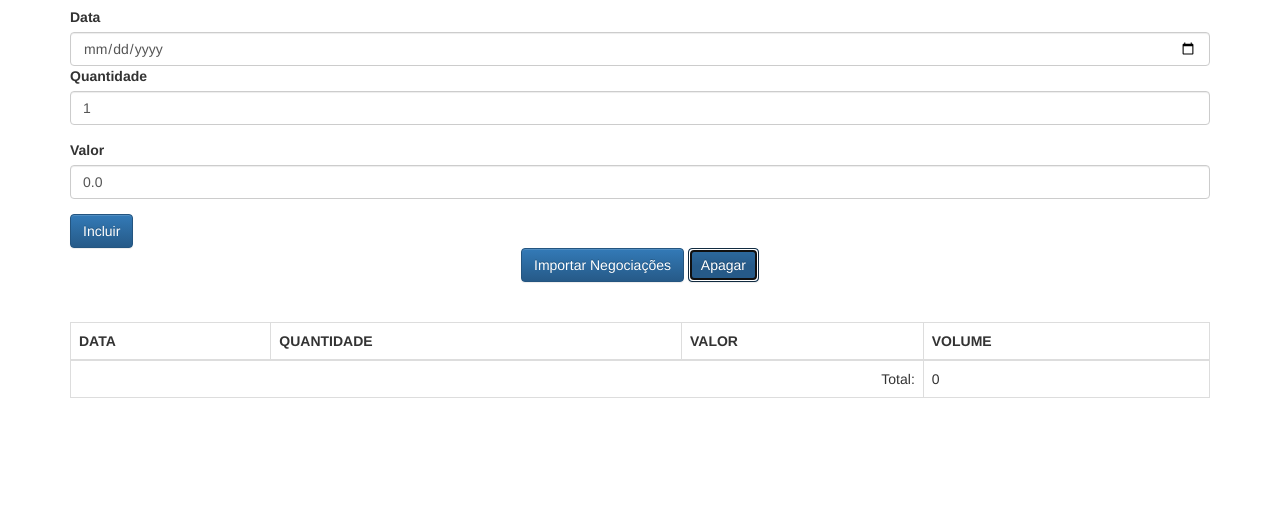
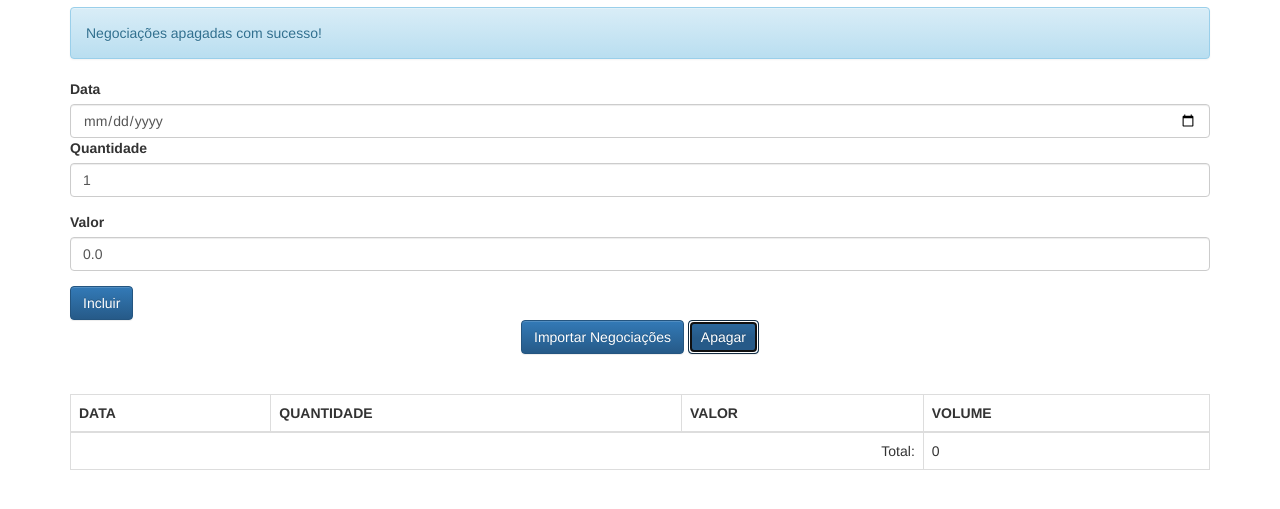
Before and after one commit to pedrosouza18/negociacao, a plain HTML site: page aluraframe/client/index.html in a window 1280 px wide. Both pictures are taken after a click on the button "Apagar". Shown: the part 63-572 px from the top of the page. Drawn offline with Linux system fonts and the light colour scheme.

Commit message:
Novos ajustes. (Proxy)

```diff
--- a/aluraframe/client/index.html
+++ b/aluraframe/client/index.html
@@ -37,7 +37,7 @@
         <button class="btn btn-primary text-center" type="button">
             Importar Negociações
         </button>
-        <button class="btn btn-primary text-center" type="button">
+        <button class="btn btn-primary text-center" type="button" onclick="negociacaoController.apagar()">
             Apagar
         </button>
     </div>
@@ -55,6 +55,8 @@
     <script src="js/views/View.js"></script>
     <script src="js/views/NegociacoesView.js"></script>
     <script src="js/views/MensagemView.js"></script>
+    <script src="js/services/ProxyFactory.js"></script>
+    <script src="js/helpers/Bind.js"></script>
     <script>
       let negociacaoController = new NegociacaoController();
     </script>
--- a/aluraframe/client/js/controllers/NegociacaoController.js
+++ b/aluraframe/client/js/controllers/NegociacaoController.js
@@ -7,33 +7,26 @@ class NegociacaoController {
         this._inputData = $('#data');
         this._inputQuantidade = $('#quantidade');
         this._inputValor = $('#valor');
-        this._listaNegociacoes = new ListaNegociacoes();
 
-        //Intancio a claase de view passando o elemento do dom onde ficara a tabela
-        this._negociacoesView = new NegociacoesView($('#negociacoesView'));
+        //Guardando o this dessa classe
+        //let self = this;
+        //Criando uma instancia de Bind que recebe uma proxy pelo constructor
+        this._listaNegociacoes = new Bind(new ListaNegociacoes(), new NegociacoesView($('#negociacoesView')), 'adiciona', 'esvazia');
 
-        //Chamo a funcao para reenderizar a tabela
-        this._negociacoesView.update(this._listaNegociacoes);
-
-        this._mensagem = new Mensagem();
-        this._mensagemView = new MensagemView($('#mensagemView'));
-
-        //Passando o modelo de negociacao para a classe de view
-        this._mensagemView.update(this._mensagem);
+        this._mensagem = new Bind(new Mensagem(), new MensagemView($('#mensagemView')), 'texto');
     }
 
     adicionaNegociacao(event) {
         event.preventDefault();
         this._listaNegociacoes.adiciona(this._criaNegociacao());
-        this._negociacoesView.update(this._listaNegociacoes);
-
         //Usando o metodo set para alterar a mensagem
         this._mensagem.texto = 'Negociação adicionada com sucesso!';
-        //Chamando o metodo update para alterar o template
-        this._mensagemView.update(this._mensagem);
         this._limpaFormulario();
+    }
 
-        console.log(this._listaNegociacoes.negociacoes);
+    apagar() {
+        this._listaNegociacoes.esvazia();
+        this._mensagem.texto = 'Negociações apagadas com sucesso!';
     }
 
     //Metodos com undeline so podem ser acessiveis dentro da classe
--- /dev/null
+++ b/aluraframe/client/js/helpers/Bind.js
@@ -0,0 +1,12 @@
+class Bind {
+
+    //Uso o rest operator para pegar os parametros a partir de view
+    constructor(model, view, ...props) {
+
+        view.update(model);
+
+        return ProxyFactory.create(model, props, (model) => {
+            view.update(model);
+        });
+    }
+}
--- a/aluraframe/client/js/models/ListaNegociacoes.js
+++ b/aluraframe/client/js/models/ListaNegociacoes.js
@@ -12,4 +12,8 @@ class ListaNegociacoes {
         //Nesse caso para blindar a minha lista, eu retorno um array vazio concatenando com a minha lista real
         return [].concat(this._listaNegociacoes);
     }
+
+    esvazia() {
+        this._listaNegociacoes = [];
+    }
 }
--- /dev/null
+++ b/aluraframe/client/js/services/ProxyFactory.js
@@ -0,0 +1,36 @@
+class ProxyFactory {
+
+    //Nessa funcao eu crio um servico que cria uma proxy
+    //Passo o objeto que e o target, as props que sao as propriedades que eu quero usar e a acao que eu vou fazer depois
+    static create(objeto, props, acao) {
+        return new Proxy(objeto, {
+            get(target, prop, receiver) {
+                if(props.includes(prop) && ProxyFactory._isFunction(target[prop])) {
+                    return function() {
+                        console.log(`a propriedade "${prop}" foi interceptada`);
+                        Reflect.apply(target[prop], target, arguments);
+                        return acao(target);
+                    }
+                }
+
+                return Reflect.get(target, prop, receiver);
+            },
+
+            set(target, prop, value, receiver) {
+                //Verifico se essa propriedade contem nas propriedades passadas na criação do proxy
+                if(props.includes(prop)) {
+                    //Aqui preciso alterar o valor da propriedade mensagem
+                    target[prop] = value;
+                    acao(target);
+                }
+
+                return Reflect.set(target, prop, value, receiver);
+            }
+        });
+    }
+
+    // Verifico se e uma função
+    static _isFunction(func) {
+        return typeof(func) == typeof(Function);
+    }
+}
```
